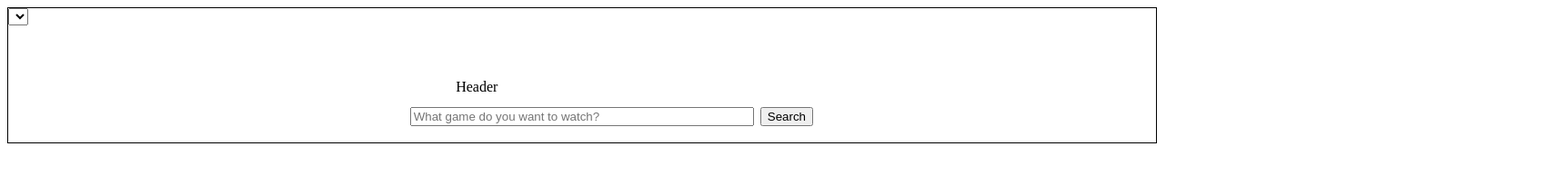
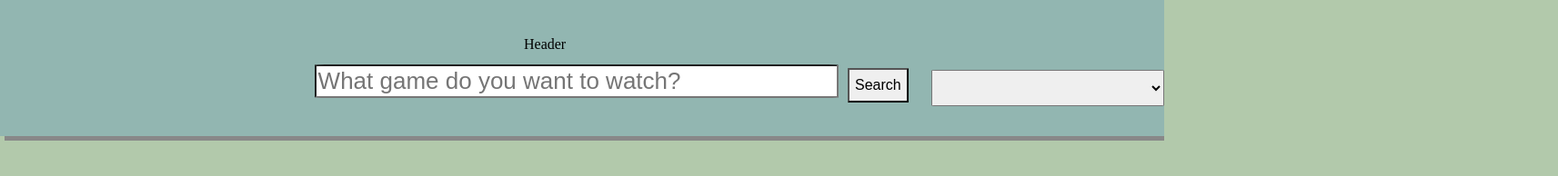
Before and after one commit to joepress/firstcapstone_twitch, a plain HTML site: page index.html in a window 1280 px wide. Shown: the whole page at 91% size, 1713 px wide, since content can reach past the window. Drawn offline with nearby package versions, Linux system fonts and the light colour scheme.

Commit message:
General Save & update
-README.md- read me file?

-app.js,float-grid.css,main.css- save and update.

```diff
--- a/app.js
+++ b/app.js
@@ -1,4 +1,4 @@
-  var state = {
+var state = {
 	prevStream: [],
 
 	currentStream: {}
@@ -31,7 +31,7 @@ function enterTwitchAPI(){ // Accesses Twitch API
 	});
 }
 
-function searchResults(name, elementClass,elementId, colClass){  // function that sets up the video results with element id, video class, element class and name.
+function searchResults(name, elementClass, elementId, colClass){  // function that sets up the video results with element id, video class, element class and name.
 	var resultElement = "";
 	resultElement += "<div class=" + colClass + ">"+
 		"<p class=streamerName>" +name+ "</p>" +
@@ -54,16 +54,17 @@ function renderResults(data){ // actually makes the search results function happ
 	var resultElement = "";
 	var resultElementBottom = "";
 	if (data.streams.length > 0) {
+		resultElement += "<span class='topThree'>Most Viewers</span>";
 		resultElement += searchResults(data.streams[0].channel.name,' results', 'tr0', 'colOne');
 		resultElement += searchResults(data.streams[1].channel.name,' results', 'tr1', 'colOne');
 		resultElement += searchResults(data.streams[2].channel.name,' results', 'tr2', 'colOne');
 
 		var size = state.currentStream[query].streams.length;
 
+		resultElementBottom += "<span class='lastThree'>Least Viewers</span>";
 		resultElementBottom += searchResults(data.streams[size-3].channel.name,' results', 'tr91', 'colTwo');
 		resultElementBottom += searchResults(data.streams[size-2].channel.name,' results', 'tr92', 'colTwo');
 		resultElementBottom += searchResults(data.streams[size-1].channel.name,' results', 'tr93', 'colTwo');
-
 		}else {
 			resultElement += "<p>No results</p>";
 		 }
--- a/float-grid.css
+++ b/float-grid.css
@@ -7,6 +7,9 @@
   padding-left: 20px;
   padding-right: 20px;
   margin: 0 auto;
+	position:relative;
+	top: 150px;
+
 }
 
 .js-results-last3{
@@ -14,13 +17,16 @@
   padding-left: 20px;
   padding-right: 20px;
   margin: 0 auto;
-
+	position:relative;
+	top: 150px;
 }
 
 .colOne, .colTwo{
 	float: left;
 	padding-left: 1.04166666%;
   padding-right: 1.04166666%;
+
+
 }
 
 .colOne{
@@ -45,6 +51,7 @@
 
 .js-results-last3::after {
   clear: both;
+
 }
 
 .js-results-top3::after {
--- a/main.css
+++ b/main.css
@@ -1,24 +1,82 @@
+* {
+  box-sizing: border-box;
+}
+
+body{
+	background-color:#B2C9AB;
+	font-size:100%;
+}
+
 .mainHeader{
-	border:1px solid black;
+/*	border:1px solid black;*/
 	height:150px;
 	width:100%;
+	box-shadow: 5px 5px #888888;
+	background-color:#92B6B1;
+	/*border-radius:5px;*/
+	position: absolute;
+	top: 0px;
+	right: 0;
+	left: 0;
+	margin: 0 auto;
+
 }
 
 .websiteName{/* centering header text in div*/
-	padding-left:4%;
+	position:relative;
+	top:40px;
+	right: 0;
+	left: 45%;
+	margin: 0 auto;
 }
 .js-search{/* centers text and button together with div*/
-	position:relative;
-	left:35%;
-	top:40%;
+
 }
 .js-form{/* gives the the input and button space from the header text */
 	padding-top:1%;
+	position:relative;
+	top: 40px;
+
 }
 .js-input{/* gives size to text input*/
-	width:30%;
+	width:45%;
+	height:40px;
+	position:relative;
+	top:;
+	right: 0;
+	left: 27%;
+	margin: 0 auto;
+	border-radius:2%;
+	font-size:26px;
+	height:100%;
+
+
+
 
 }
 .js-button{/* spaces the button from the input text*/
 	margin-left:.2%;
+	position:relative;
+	top: 1px;
+	right: 0;
+	left: 27.5%;
+	margin: 0 auto;
+	border-radius:2%;
+	height:38px;
+	font-size:100%;
 }
+
+.results{
+	/*border: 1px black solid;*/
+	box-shadow: 10px 10px 5px #888888;
+}
+#dropDownMenu{
+	z-index:1;
+	position:absolute;
+	top:51%;
+	right: 0;
+	left: 80%;
+	margin: 0 auto;
+	border-radius:2%;
+	height:40px;
+}
```
Also changed, not shown: README.md.
